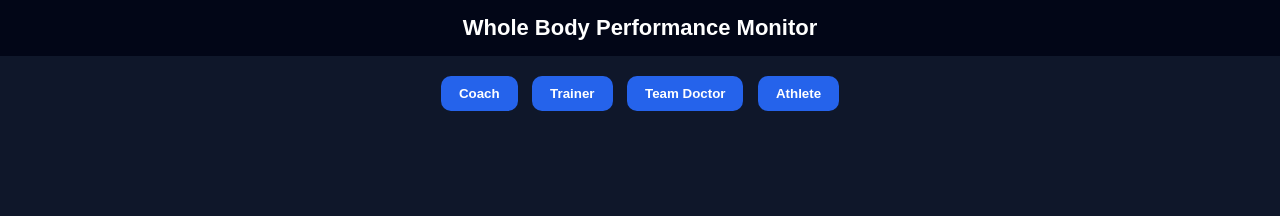
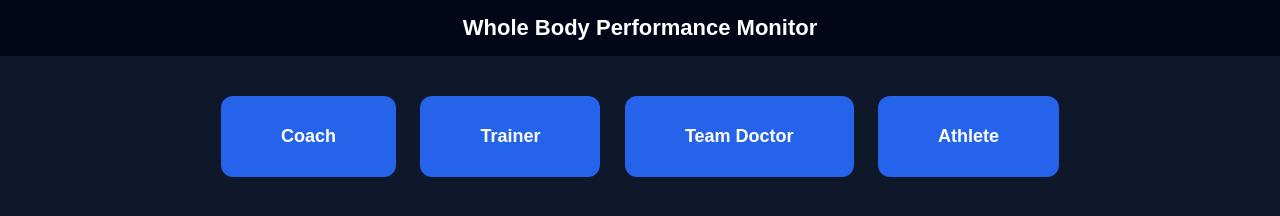
Before and after one commit to SageDoug/Whole-Body-Monitor-4, a website: page public/index.html in a window 1280 px wide. Drawn offline with nearby package versions, Linux system fonts and the light colour scheme; no server answers.

Commit message:
Update style.css

```diff
--- a/public/style.css
+++ b/public/style.css
@@ -15,22 +15,26 @@ header {
 
 .role-selector {
   text-align: center;
-  margin: 15px;
+  margin: 30px 0;
 }
 
 button {
-  margin: 5px;
-  padding: 10px 18px;
+  margin: 10px;
+  padding: 30px 60px;  /* Increased size */
+  font-size: 18px;  /* Increased font size */
   border: none;
-  border-radius: 10px;
+  border-radius: 12px;
   cursor: pointer;
   background: #2563eb;
   color: white;
   font-weight: bold;
+  transition: all 0.3s ease;
 }
 
 button:hover {
   background: #1d4ed8;
+  transform: scale(1.1);  /* Slight animation to make button grow */
+  box-shadow: 0 0 15px rgba(56, 189, 248, 0.5);  /* Adding a shadow effect */
 }
 
 .dashboard {
```
